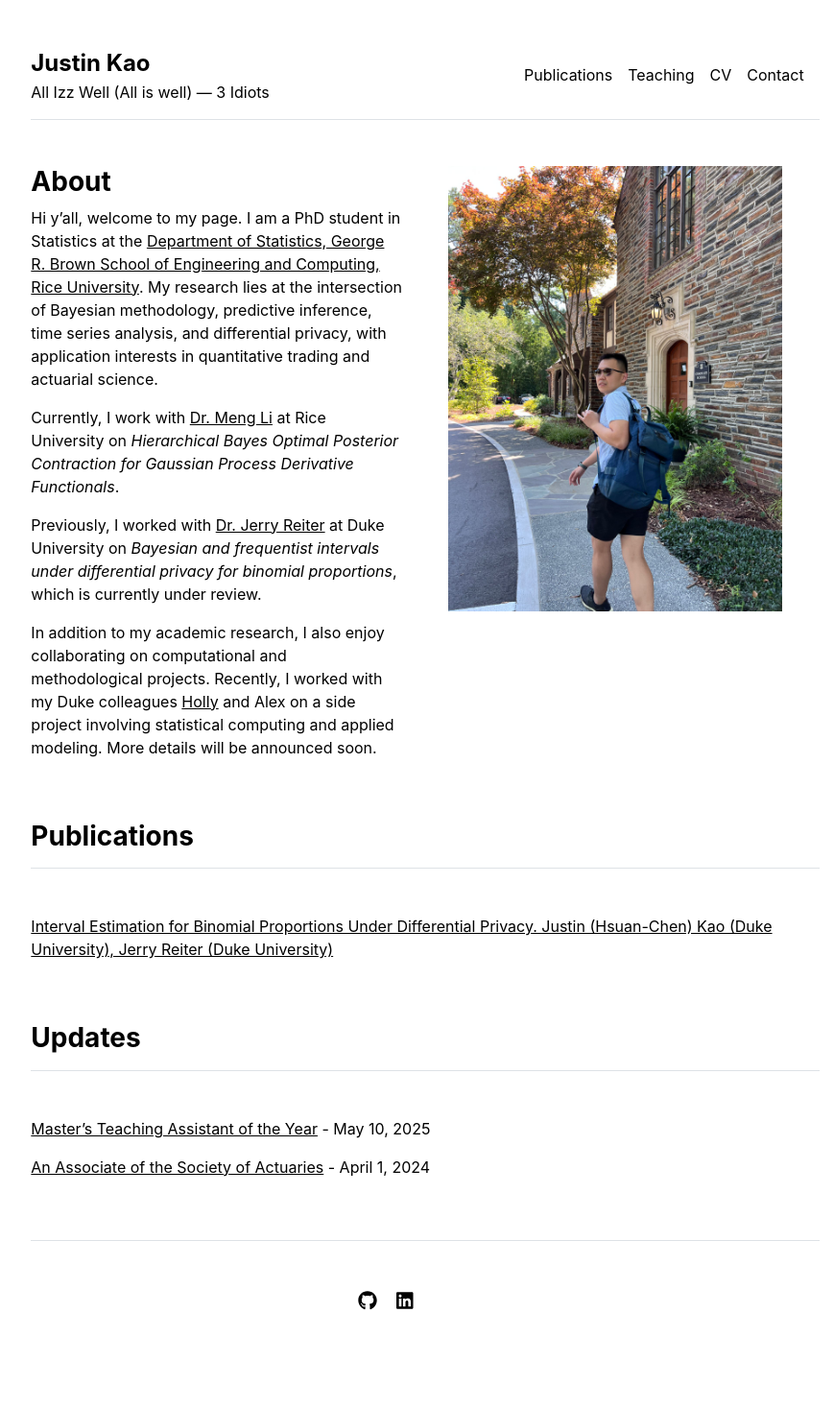
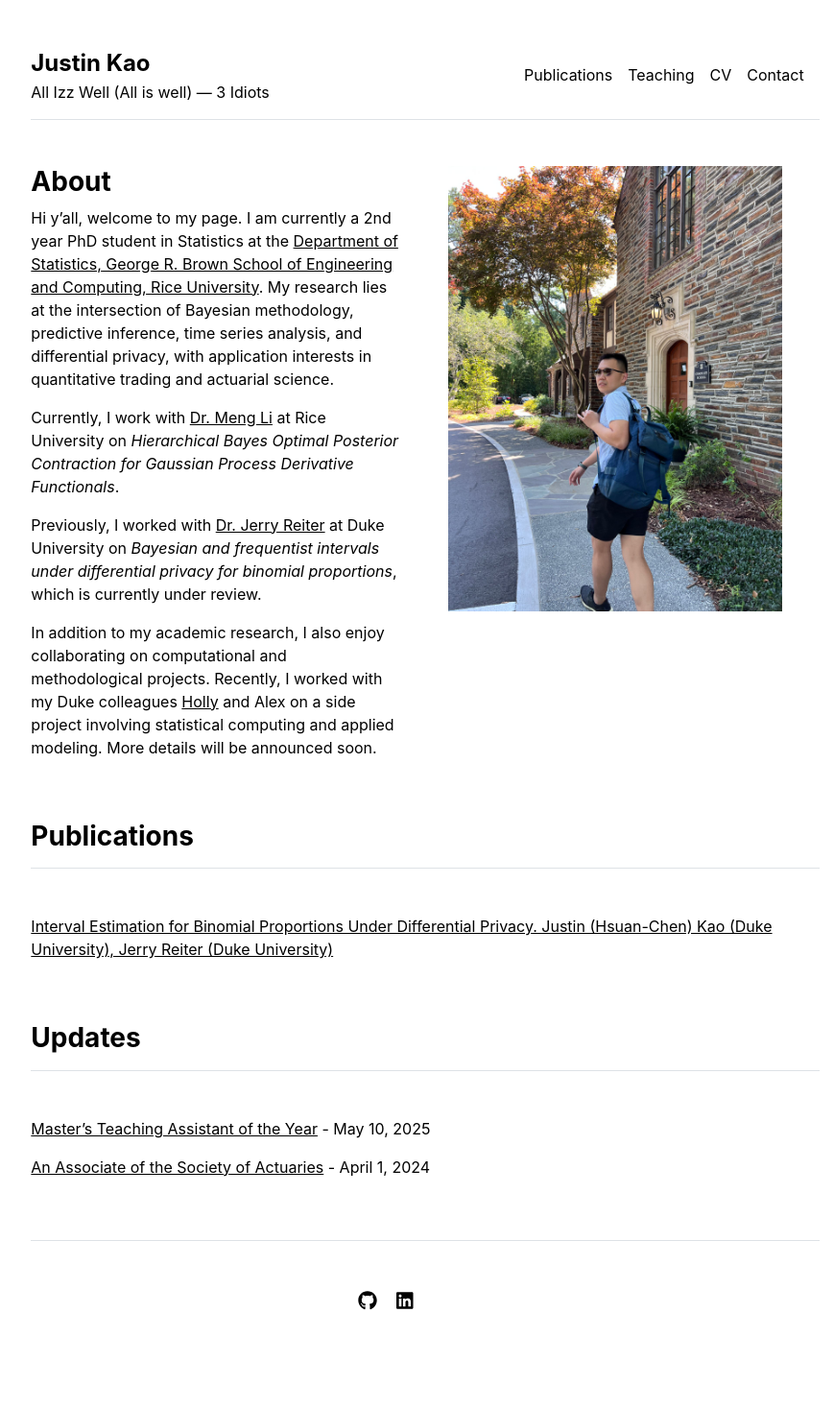
Before and after one commit to jkstatai/jkkstatai.github.io, a Jekyll site: the page built from index.md, in a window 1280 px wide. Shown: the whole page at 96% size, without its empty margins (197-1066 px from the left). Built offline with Jekyll 4.4.1, drawn with Linux system fonts in a browser that asks for light colours.

Commit message:
Change index.md from first year to second year

```diff
--- a/index.md
+++ b/index.md
@@ -3,12 +3,11 @@ layout: home
 title: "Home"
 ---
 
-Hi y’all, welcome to my page. I am a PhD student in Statistics at the
-<a href="https://statistics.rice.edu/" target="_blank">Department of Statistics, George R. Brown School of Engineering and Computing, Rice University</a>.
+Hi y’all, welcome to my page. I am currently a 2nd year PhD student in Statistics at the <a href="https://statistics.rice.edu/" target="_blank">Department of Statistics, George R. Brown School of Engineering and Computing, Rice University</a>.
 My research lies at the intersection of Bayesian methodology, predictive inference, time series analysis, and differential privacy, with application interests in quantitative trading and actuarial science.
 
-Currently, I work with <a href="https://meng.rice.edu/" target="_blank">Dr. Meng Li</a> at Rice University on *Hierarchical Bayes Optimal Posterior Contraction for Gaussian Process Derivative Functionals*.
+Currently, I work with <a href="https://meng.rice.edu/" target="_blank">Dr. Meng Li</a> at Rice University on _Hierarchical Bayes Optimal Posterior Contraction for Gaussian Process Derivative Functionals_.
 
-Previously, I worked with <a href="https://www2.stat.duke.edu/~jerry/" target="_blank">Dr. Jerry Reiter</a> at Duke University on *Bayesian and frequentist intervals under differential privacy for binomial proportions*, which is currently under review.
+Previously, I worked with <a href="https://www2.stat.duke.edu/~jerry/" target="_blank">Dr. Jerry Reiter</a> at Duke University on _Bayesian and frequentist intervals under differential privacy for binomial proportions_, which is currently under review.
 
 In addition to my academic research, I also enjoy collaborating on computational and methodological projects. Recently, I worked with my Duke colleagues <a href="https://hollyyfc.github.io/" target="_blank">Holly</a> and Alex on a side project involving statistical computing and applied modeling. More details will be announced soon.
```
